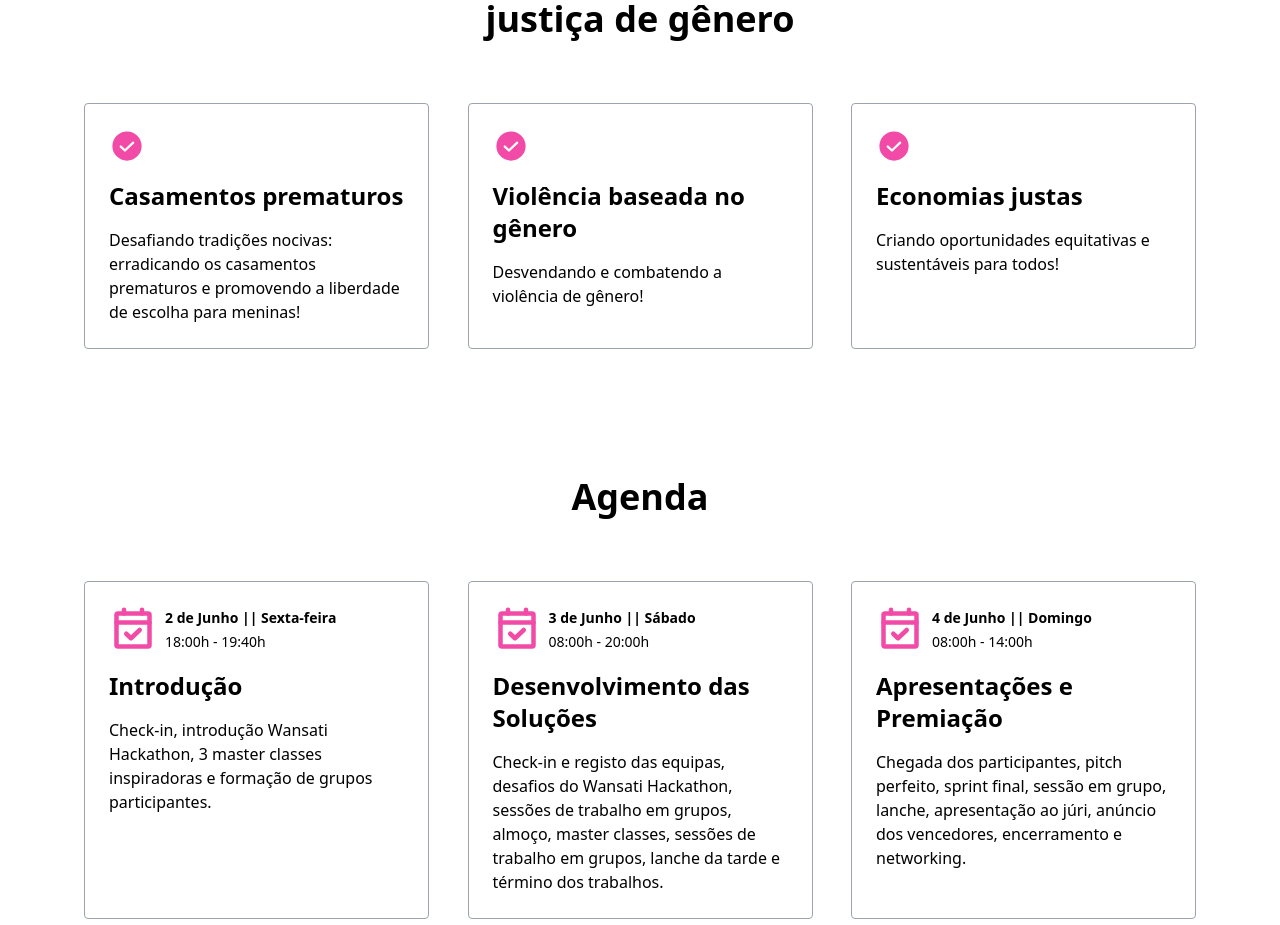
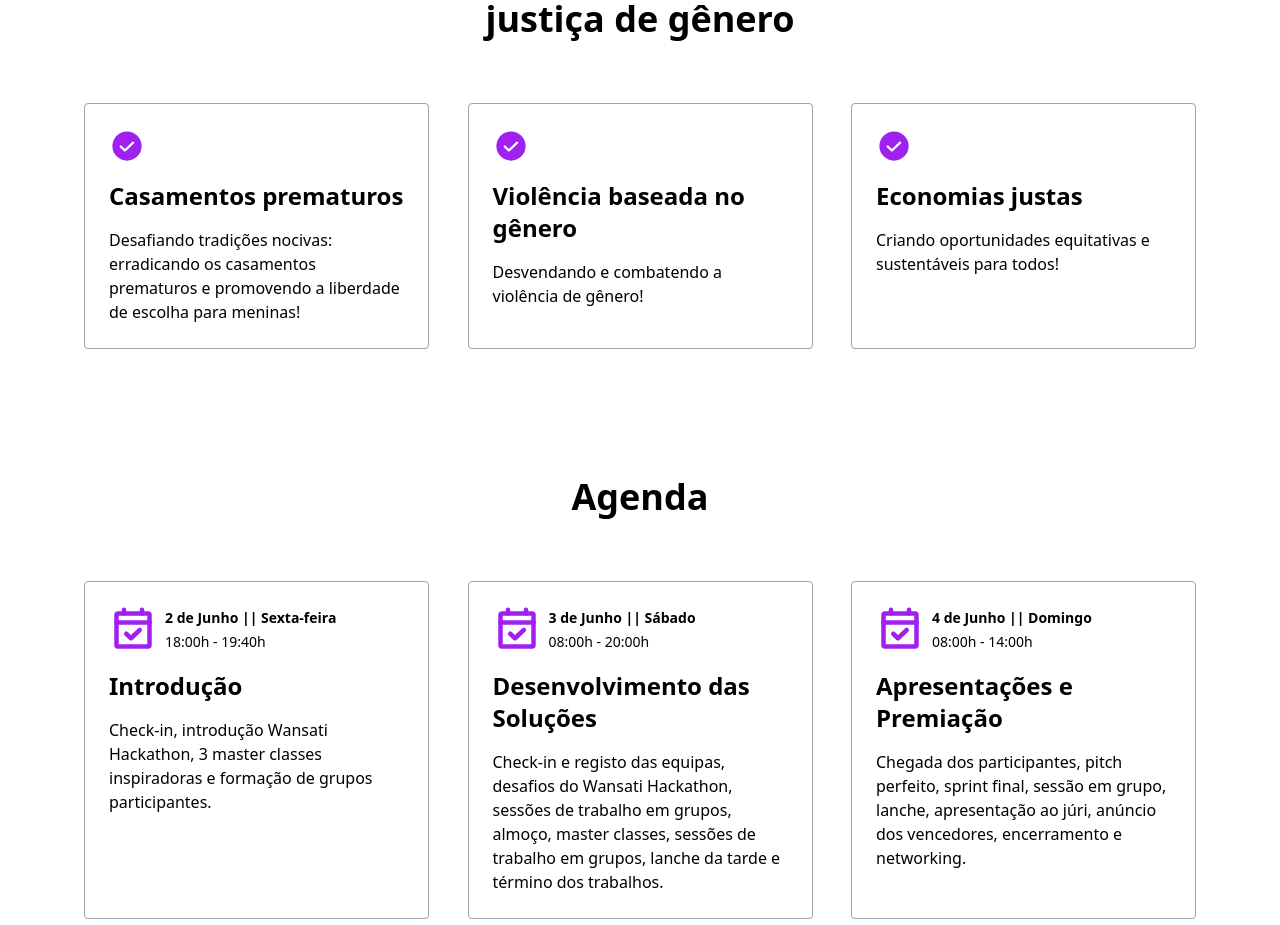
Before and after one commit to rnrnshn/wansati-hackthon, a Next.js app: page / in a window 1280 px wide. Shown: the part 1380-2305 px from the top of the page. Built offline with nearby package versions, Linux system fonts and the light colour scheme.

Commit message:
fix: change from tertiary to secondary color on agenda and challenges

```diff
--- a/src/app/page.tsx
+++ b/src/app/page.tsx
@@ -62,7 +62,7 @@ export default function Home() {
           { challenges.map((item, index) => {
             return (
               <CustomizableCardType key={index} title={item.title} description={item.description}>
-                <CheckCircle className="text-tertiary" size={36} weight="fill" />
+                <CheckCircle className="text-secondary" size={36} weight="fill" />
               </CustomizableCardType>
             )
           }) }
@@ -78,7 +78,7 @@ export default function Home() {
           { agenda.map((item, index) => {
             return (
               <CustomizableCardType key={index} title={item.title} description={item.description}>
-                <CalendarCheck className="text-tertiary" size={48} weight="bold" />
+                <CalendarCheck className="text-secondary" size={48} weight="bold" />
                 <div className="flex flex-col gap-1">
                   <span className="font-bold">{ item.date }</span>
                   <span>{ item.time }</span>
```
